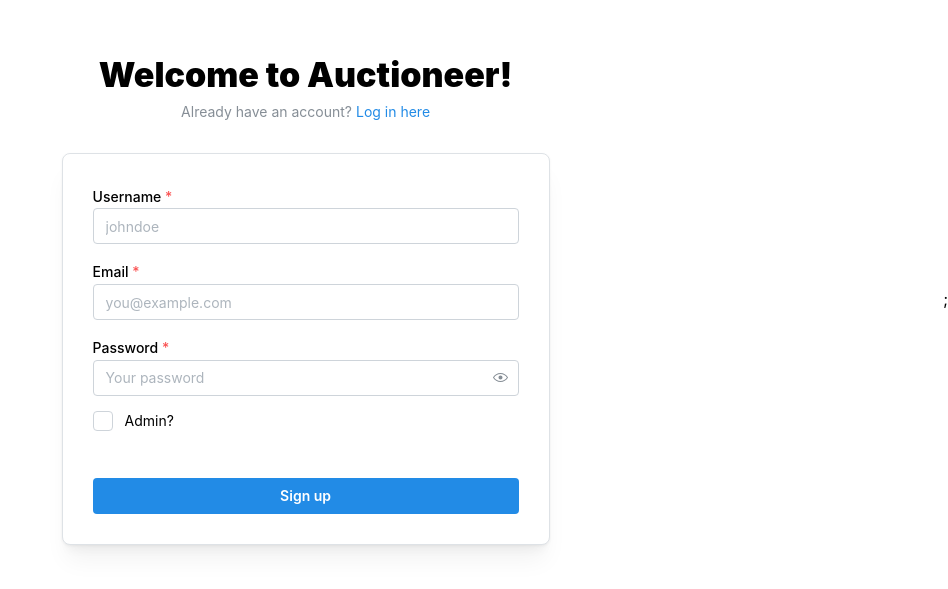
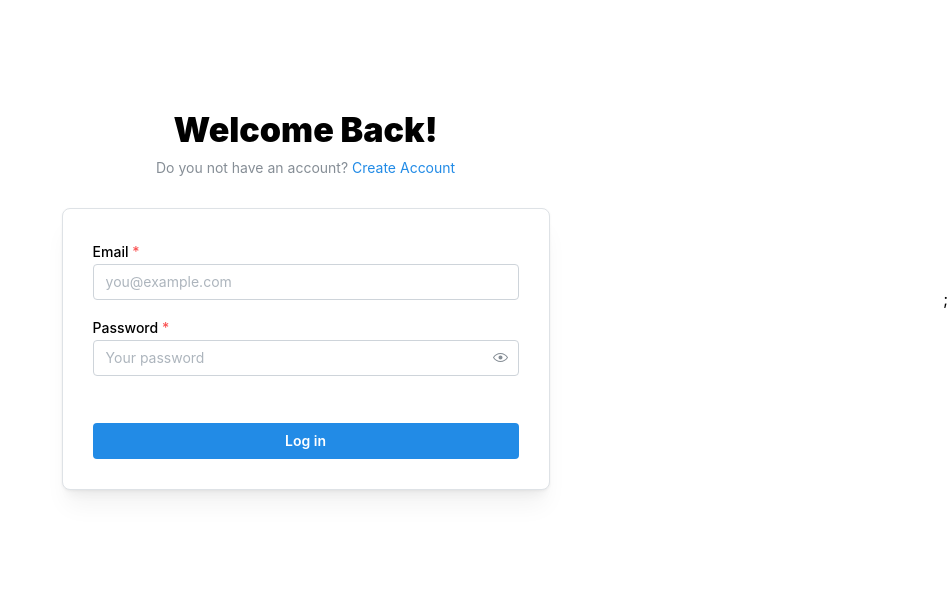
Before and after one commit to Tirivashe/auction-app, a React (Vite) app in the folder apps/client/: page /auth in a window 1280 px wide. Shown: the part 101-690 px from the top of the page, without its empty margins (332-1280 px from the left). Built offline with nearby package versions, Linux system fonts and the light colour scheme; no server answers.

Commit message:
default to login screen

```diff
--- a/apps/client/src/components/AuthComponent/index.tsx
+++ b/apps/client/src/components/AuthComponent/index.tsx
@@ -4,7 +4,7 @@
 import { AuthForm } from "../../types";
 
 const AuthComponent = () => {
-  const [authForm, setAuthForm] = useState<AuthForm>(AuthForm.SIGNUP);
+  const [authForm, setAuthForm] = useState<AuthForm>(AuthForm.LOGIN);
   const changeAuthForm = (form: AuthForm) => setAuthForm(form);
   const displayedAuthForm = {
     [AuthForm.SIGNUP]: <SignUp changeForm={changeAuthForm} />,
```
